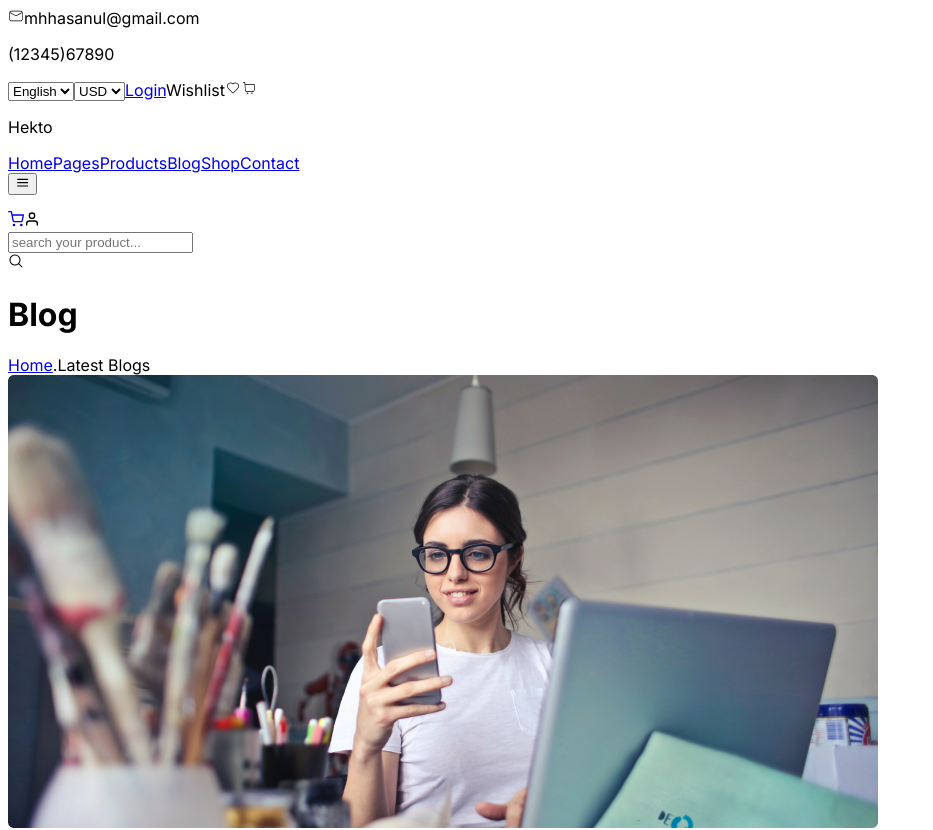
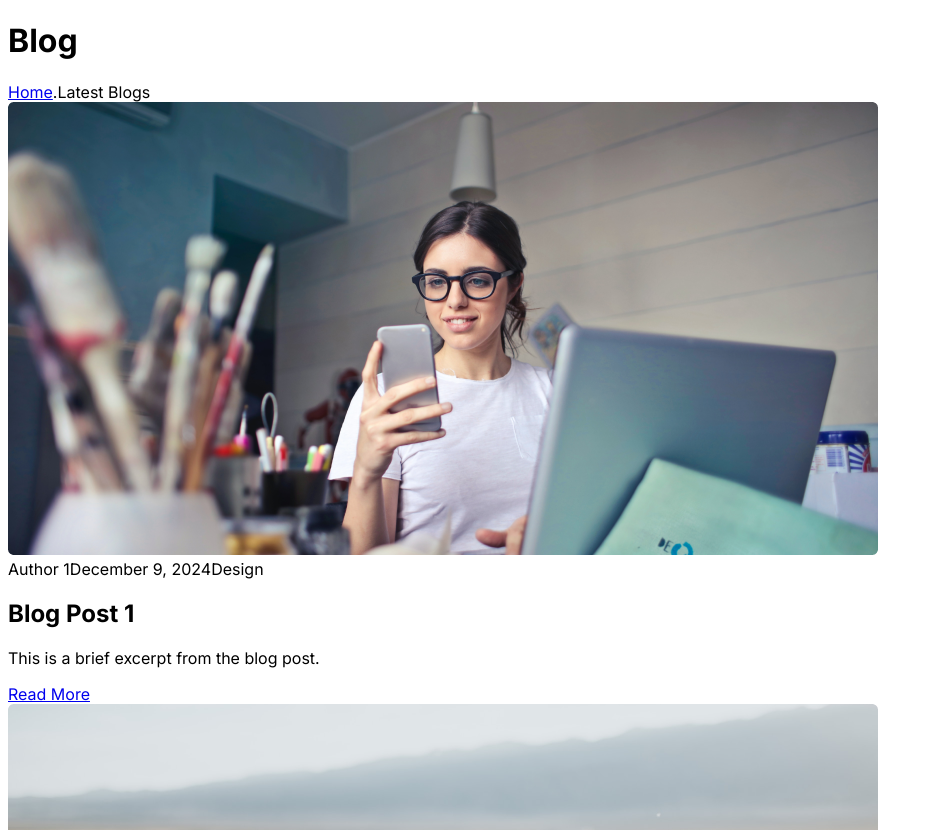
Before and after one commit to shaheryarshah/NextJS-Hackathone, a Next.js app: page /blog in a window 1280 px wide. Shown: the top 830 px of the page, without its empty margins (0-933 px from the left). Built offline with nearby package versions, Linux system fonts and the light colour scheme.

Commit message:
Update layout.tsx

```diff
--- a/app/layout.tsx
+++ b/app/layout.tsx
@@ -1,14 +1,9 @@
-import Header from "./components/header";
-import Navbar from "./components/navbar";
-import Footer from "./components/footer";
-import ReduxProvider from "./components/reduxprovider";
 import { ClerkProvider } from '@clerk/nextjs';
 import { Inter } from "next/font/google";
-import { Metadata } from "next";  // Import Metadata here for server-side use
+import { Metadata } from "next";
 
 const inter = Inter({ subsets: ["latin"] });
 
-// Server-side metadata
 export const metadata: Metadata = {
   title: "Create Next App",
   description: "Generated by create next app",
@@ -21,16 +16,11 @@ export default function RootLayout({
 }>) {
   return (
     <ClerkProvider>
-      <ReduxProvider>
-        <html lang="en">
-          <body className={inter.className}>
-            <Header />
-            <Navbar />
-            {children}
-            <Footer />
-          </body>
-        </html>
-      </ReduxProvider>
+      <html lang="en">
+        <body className={inter.className}>
+          {children}
+        </body>
+      </html>
     </ClerkProvider>
   );
 }
```
